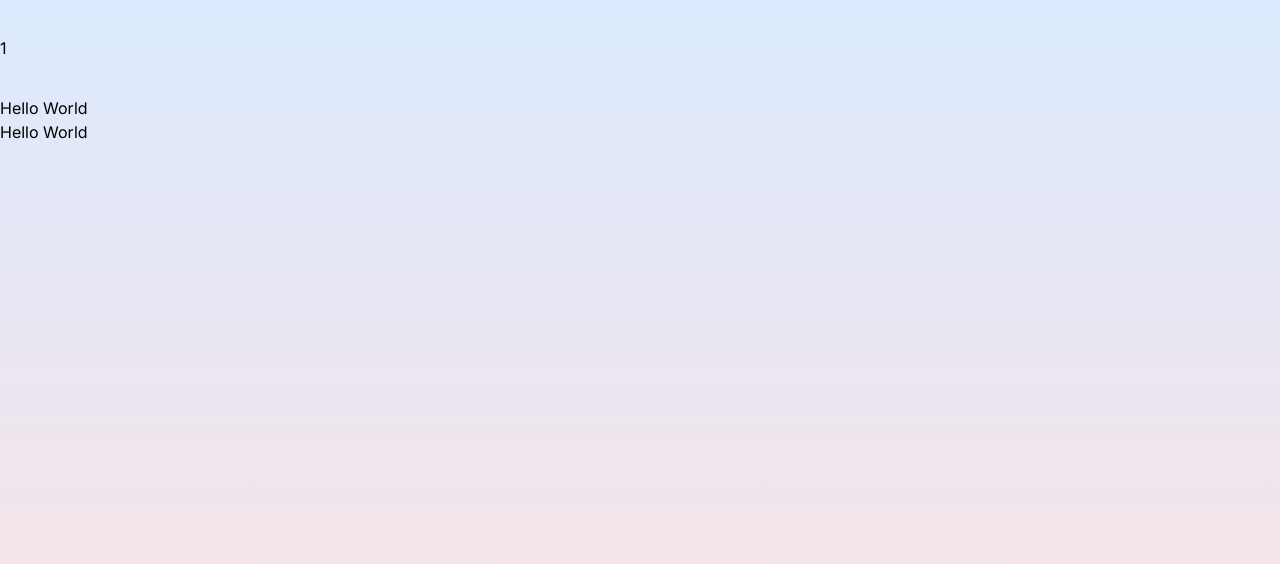
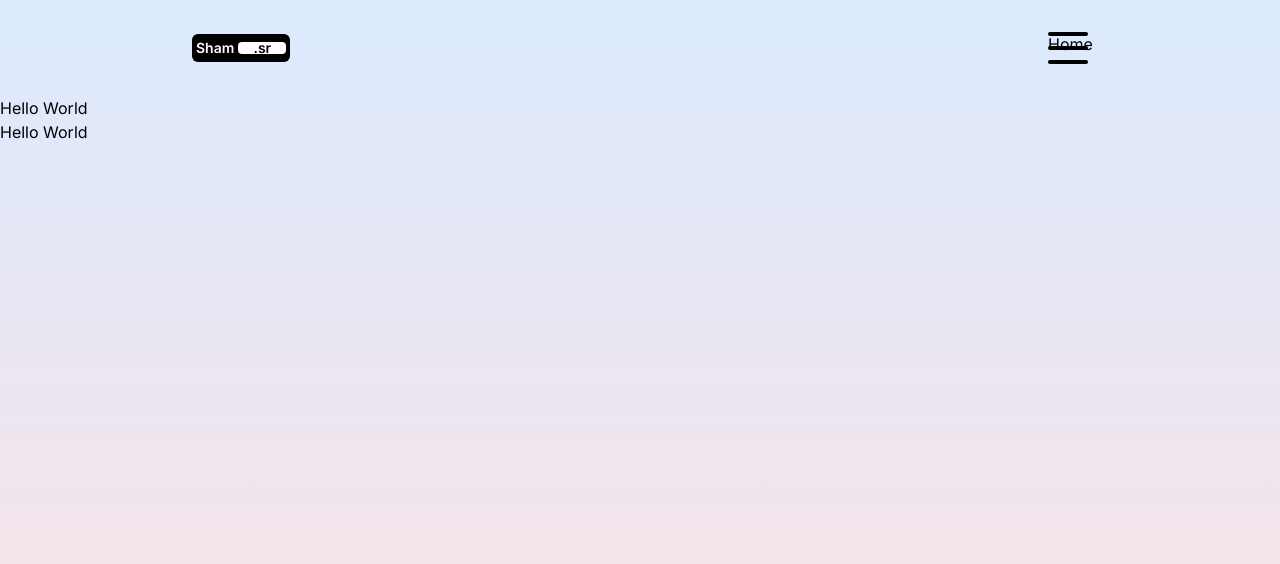
Before and after one commit to ShR4528/next-portfolio, a Next.js app: page / in a window 1280 px wide. Shown: the top 564 px of the page. Built offline with nearby package versions, Linux system fonts and the light colour scheme.

Commit message:
menulist

```diff
--- a/src/components/Navbar.jsx
+++ b/src/components/Navbar.jsx
@@ -1,9 +1,45 @@
-import React from 'react';
+import Link from 'next/link';
+
+const links = [
+  { url: '/', title: 'Home' },
+  { url: '/about', title: 'About' },
+  { url: '/portfolio', title: 'Portfolio' },
+  { url: '/contact', title: 'Contact' },
+];
 
 const Navbar = () => {
   return (
-    <div className='h-full flex items-center justify-between'>
-      <div>1</div>
+    <div className='h-full flex items-center justify-between px-4 sm:px-8 lg:px-20 xl:px-48'>
+      {/* plogo */}
+      <div className=''>
+        <Link
+          href='/'
+          passHref
+          className='text-sm bg-black rounded-md p-1 font-semibold flex items-center justify-center'>
+          <span className='text-white mr-1'>Sham</span>
+          <span className='w-12 h-3 rounded bg-white text-black flex items-center justify-center'>
+            .sr
+          </span>
+        </Link>
+      </div>
+
+      {/* responsive menu */}
+      <div>
+        {/* menu button */}
+        <button className='w-10 h-8 flex  flex-col justify-between'>
+          <div className='w-10 h-1 bg-black rounded'>Home</div>
+          <div className='w-10 h-1 bg-black rounded'></div>
+          <div className='w-10 h-1 bg-black rounded'></div>
+        </button>
+        {/* menu list */}
+        <div className='absolute top-0 left-0 w-screen h-screen bg-red text-white'>
+          {links.map((link) => {
+            <Link href={link.url} key={link.title}>
+              {link.title}
+            </Link>;
+          })}
+        </div>
+      </div>
     </div>
   );
 };
```
